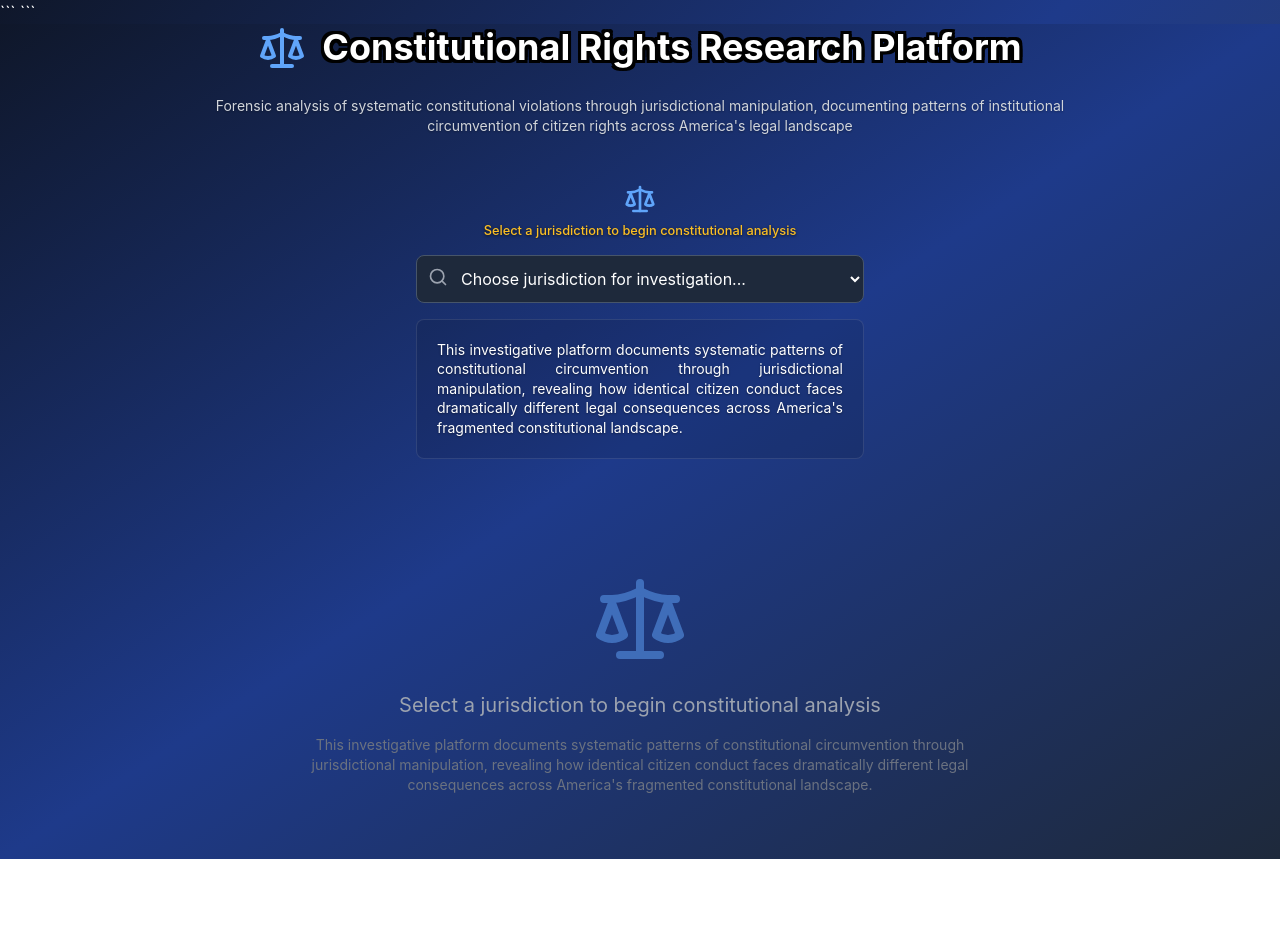
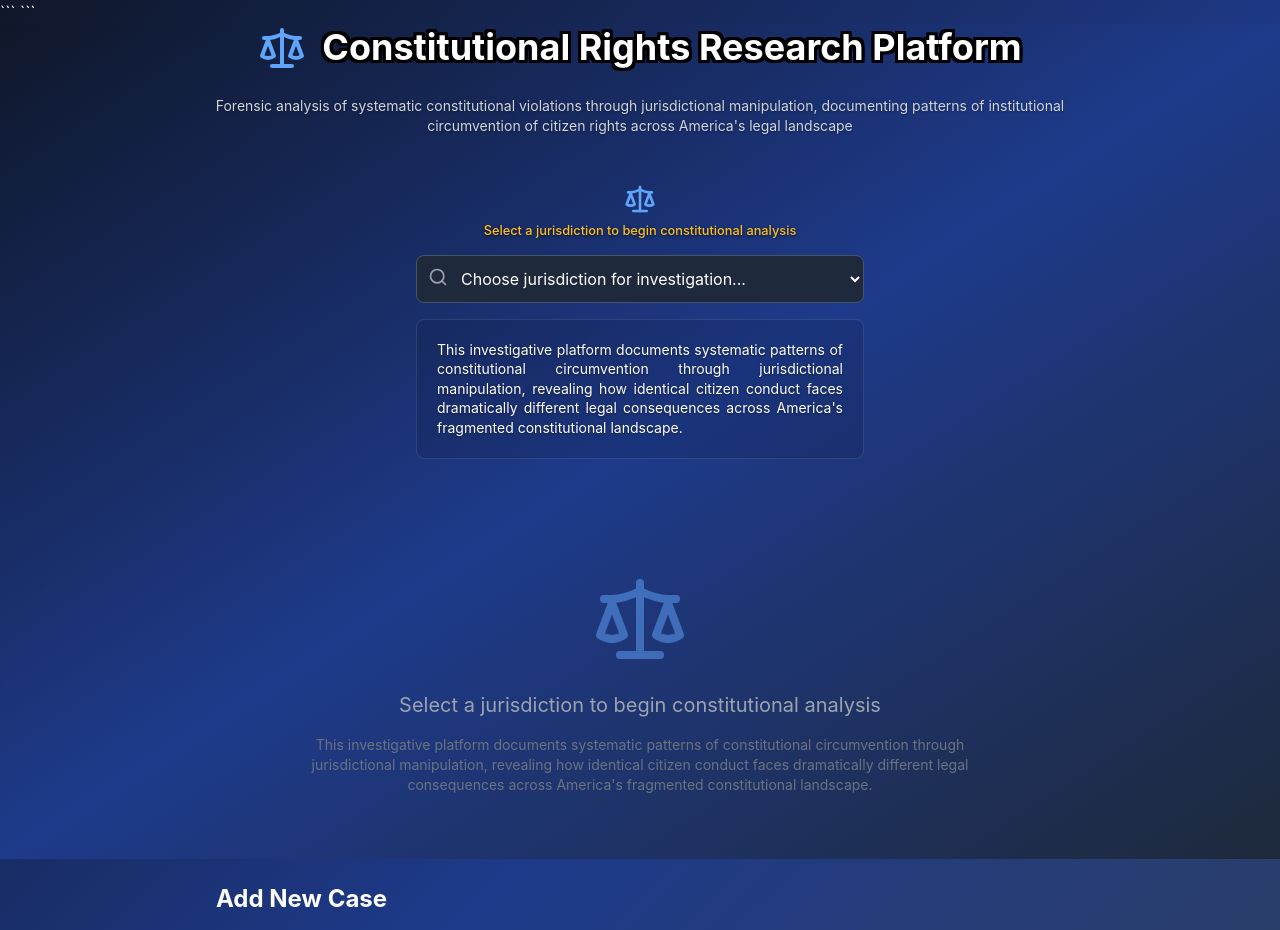
Before and after one commit to patriotnewsactivism/civil-rights-tool, a React (Create React App) app: page / in a window 1280 px wide. Shown: the top 930 px of the page. Before the commit the page ends 859 px from the top, so only its background shows below. Built offline with nearby package versions, Linux system fonts and the light colour scheme.

Commit message:
Integrate CaseUpload component into App.js

```diff
--- a/src/App.js
+++ b/src/App.js
@@ -1,6 +1,7 @@
 import React, { useState, useEffect, useMemo, useCallback } from 'react';
 import { Search, Scale, AlertCircle, Gavel, Shield, AlertTriangle, BookMarked, TrendingDown } from 'lucide-react';
 import './App.css';
+import CaseUpload from './components/CaseUpload';
 
 const CivilRightsLegalTool = () => {
   const [selectedState, setSelectedState] = useState('');
@@ -1253,7 +1254,9 @@ function App() {
   return (
     <div className="App">
       <CivilRightsLegalTool />
+       <CaseUpload />
     </div>
+
   );
 }
 
```
